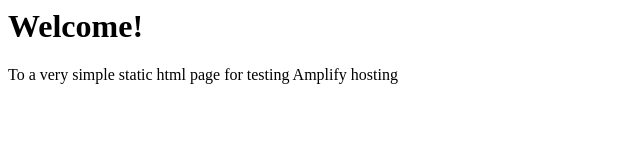
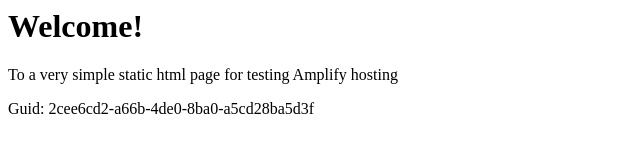
Before and after one commit to aws-aemilia-syd/Github-PR-Commit-Integration-Test-DoNotTouch-v0-prod-ap-southeast-2, a website: page src/index.html in a window 1280 px wide. Shown: the whole page, without its empty margins (0-640 px from the left). Drawn offline with Linux system fonts and the light colour scheme.

Commit message:
commit from integ tests

```diff
--- a/src/index.html
+++ b/src/index.html
@@ -1,3 +1,5 @@
+
+
 <html lang="en">
 
 <head>
@@ -10,6 +12,6 @@
 <body>
     <h1>Welcome!</h1>
     <p>To a very simple static html page for testing Amplify hosting</p>
-</body>
+    <p>Guid: 2cee6cd2-a66b-4de0-8ba0-a5cd28ba5d3f</p></body>
 
 </html>
```
